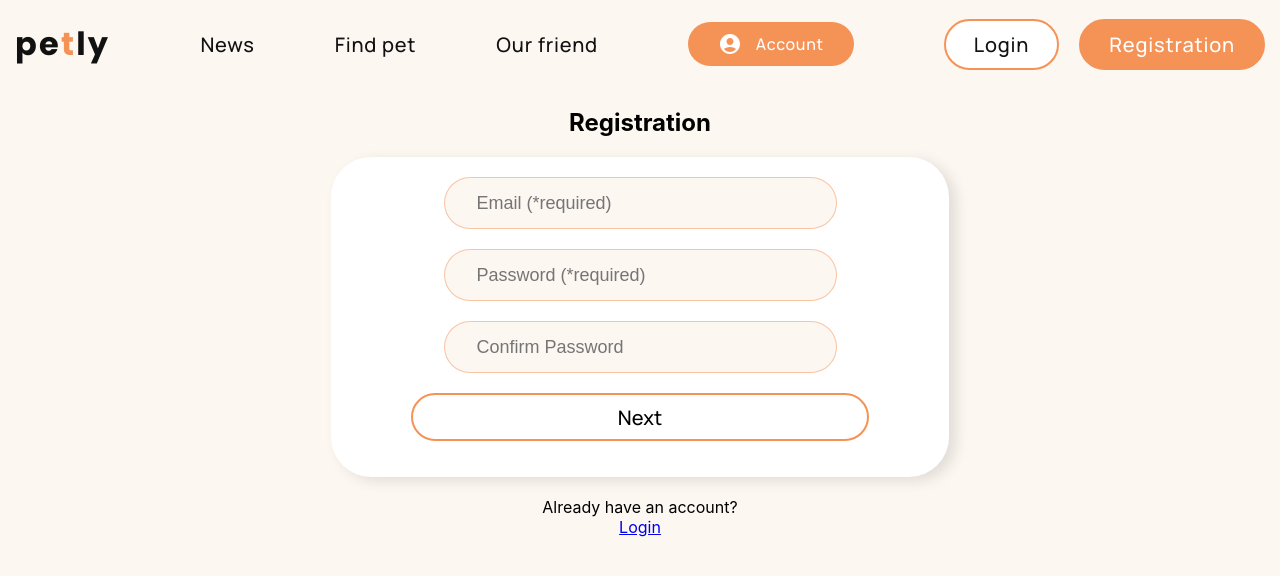
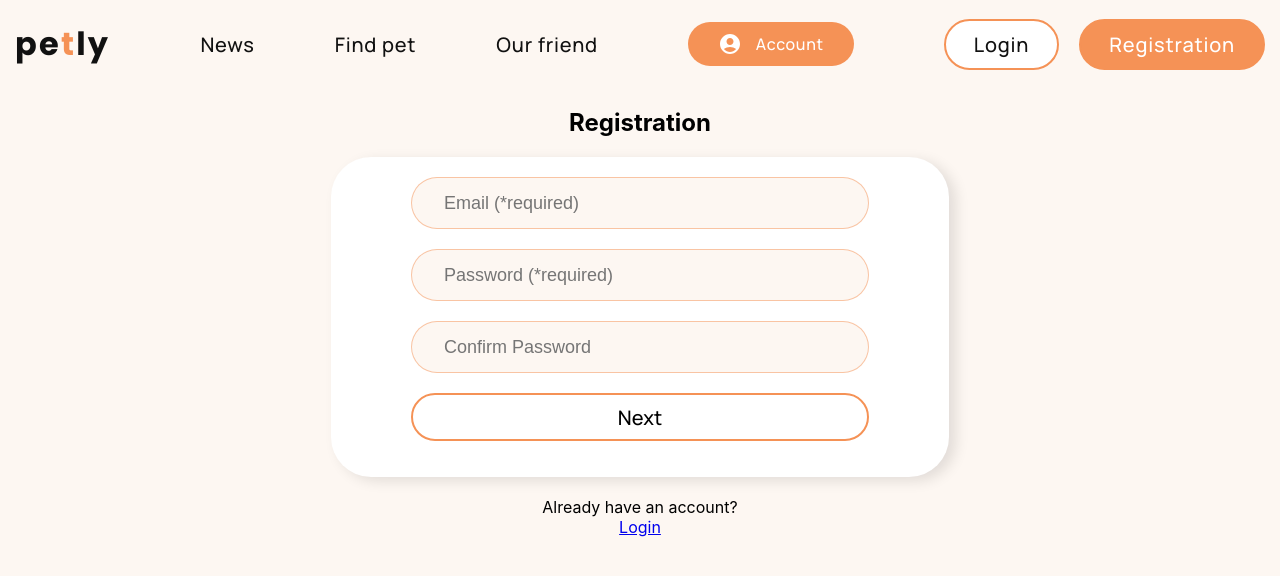
Before and after one commit to MaximKucheriaviy/pets-team-4, a React (Create React App) app: page /register in a window 1280 px wide. Shown: the top 576 px of the page. Built offline with nearby package versions, Linux system fonts and the light colour scheme; no server answers.

Commit message:
added error styles

```diff
--- a/src/components/Authorization/RegisterForm/registerForm.jsx
+++ b/src/components/Authorization/RegisterForm/registerForm.jsx
@@ -95,30 +95,40 @@ export const RegisterForm = () => {
             {({ errors, touched, values, isValidating }) => (
               <Form className={css.registerForm}>
                 {isFirstStep && (
+                  <div className={css.registerFormItemWrapper}>
                     <Field
                       className={css.registerFormItem}
                       name="email"
                       placeholder="Email (*required)"
                       validate={validateEmail}
                     />
+
+                    {errors.email && touched.email && (
+                      <div className={css.registerFormError}>
+                        {errors.email}
+                      </div>
                     )}
-                {isFirstStep && errors.email && touched.email && (
-                  <div>{errors.email}</div>
+                  </div>
                 )}
+
                 {isFirstStep && (
+                  <div className={css.registerFormItemWrapper}>
                     <Field
                       className={css.registerFormItem}
                       name="password"
                       placeholder="Password (*required)"
                       validate={validatePassword}
                     />
+                    {errors.password && touched.password && (
+                      <div className={css.registerFormError}>
+                        {errors.password}
+                      </div>
                     )}
-
-                {isFirstStep && errors.password && touched.password && (
-                  <div>{errors.password}</div>
+                  </div>
                 )}
 
                 {isFirstStep && (
+                  <div className={css.registerFormItemWrapper}>
                     <Field
                       className={css.registerFormItem}
                       name="confirmPassword"
@@ -127,36 +137,42 @@ export const RegisterForm = () => {
                         validateConfirmPassword(values.password, value)
                       }
                     />
+                    {errors.confirmPassword && touched.confirmPassword && (
+                      <div className={css.registerFormError}>
+                        {errors.confirmPassword}
+                      </div>
                     )}
-
-                {isFirstStep &&
-                  errors.confirmPassword &&
-                  touched.confirmPassword && (
-                    <div>{errors.confirmPassword}</div>
+                  </div>
                 )}
 
                 {!isFirstStep && (
+                  <div className={css.registerFormItemWrapper}>
                     <Field
                       className={css.registerFormItem}
                       name="name"
                       placeholder="Name"
                     />
+                  </div>
                 )}
 
                 {!isFirstStep && (
+                  <div className={css.registerFormItemWrapper}>
                     <Field
                       className={css.registerFormItem}
                       name="city"
                       placeholder="City"
                     />
+                  </div>
                 )}
 
                 {!isFirstStep && (
+                  <div className={css.registerFormItemWrapper}>
                     <Field
                       className={css.registerFormItem}
                       name="phone"
                       placeholder="Phone Number"
                     />
+                  </div>
                 )}
 
                 {isFirstStep && (
--- a/src/components/Authorization/RegisterForm/registerForm.module.css
+++ b/src/components/Authorization/RegisterForm/registerForm.module.css
@@ -23,10 +23,13 @@
   width: 618px;
 }
 
+.registerFormItemWrapper {
+  margin-bottom: 20px;
+}
 .registerFormItem {
-  width: 393px;
+  position: relative;
+  width: 458px;
   height: 52px;
-  margin-bottom: 20px;
   padding-left: 32px;
   padding-right: 32px;
 
@@ -68,3 +71,11 @@
   background: #f59256;
   color: white;
 }
+
+.registerFormError {
+  position: absolute;
+  padding-top: 2px;
+  padding-left: 32px;
+  color: red;
+  font-size: 12px;
+}
```
Also changed, not shown: 1 other file (tests, documents, lock files or other folders). Lines whose indentation alone changed are shown as unchanged.
